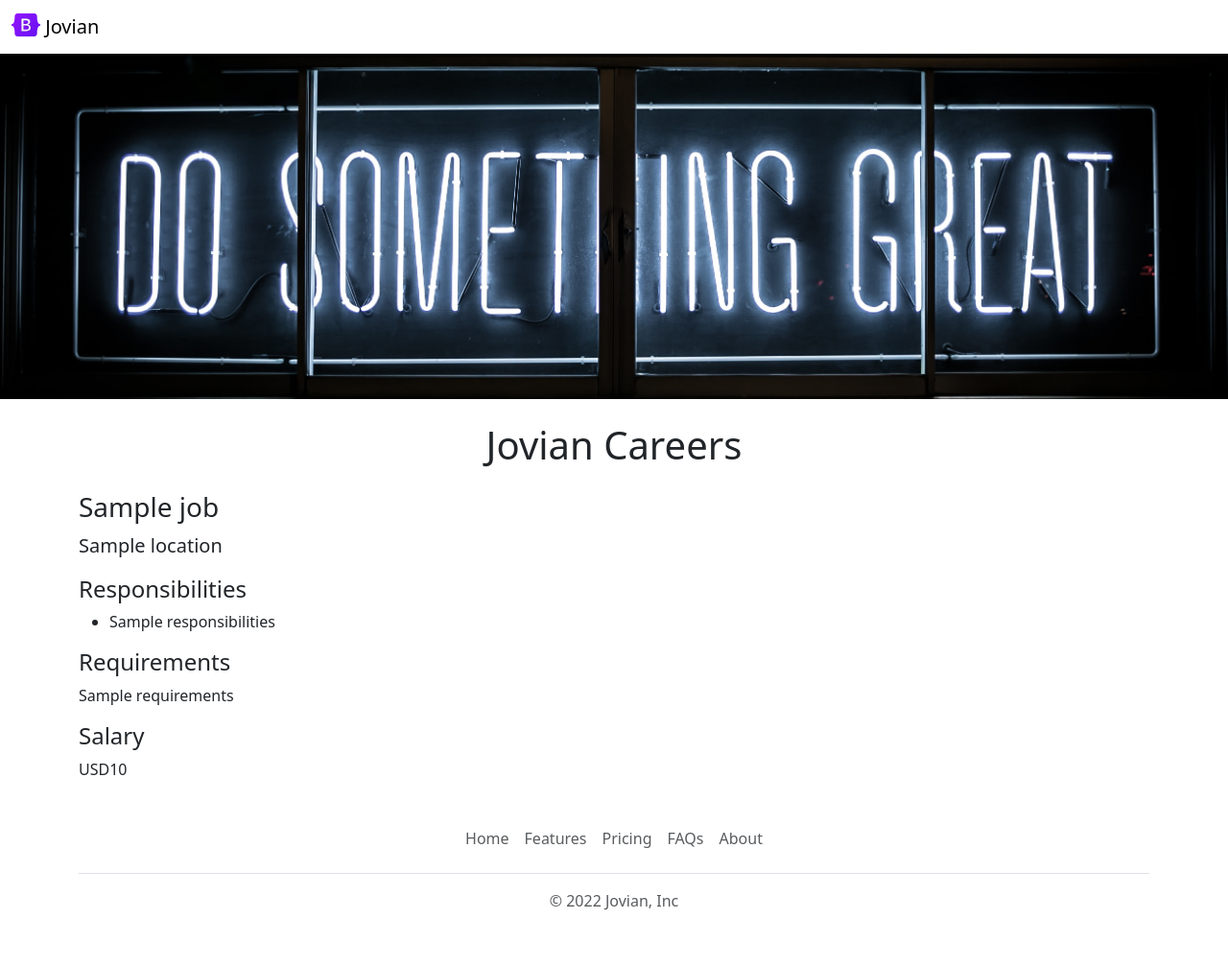
After one commit to prajwalhire-dev/jovian_career_V2, a Flask app: template templates/jobpage.html in a window 1280 px wide. The commit adds this page. Shown: the whole page at 96% size. Run offline with Flask 3, Linux system fonts and the light colour scheme; the template is opened without the code that fills it: most values are stand-ins (such as "Sample title", 1, 10 or a date in 2020).

Commit message:
Dynamic pages for each jobs

```diff
--- a/app.py
+++ b/app.py
@@ -1,23 +1,32 @@
 from flask import Flask, render_template, jsonify
-from database import load_jobs_from_db
+from database import load_jobs_from_db, load_job_from_db
 
 #here app is just an object of the class Flask
 #by below we created a flask application
-app = Flask(__name__) # in python __name__ is used for how a particular script was invoked, like if the script is invoked by python app.py then it has '__main__' as o/p & if u use other the ans will be different
-
-
-
+app = Flask(
+  __name__
+)  # in python __name__ is used for how a particular script was invoked, like if the script is invoked by python app.py then it has '__main__' as o/p & if u use other the ans will be different
 
 
 @app.route('/')
 def hello_world():
   jobs = load_jobs_from_db()
-  return render_template('home.html', jobs = jobs, company_name = 'Jovian')
+  return render_template('home.html', jobs=jobs, company_name='Jovian')
+
 
 @app.route('/api/jobs')
 def list_jobs():
   jobs = load_jobs_from_db()
   return jsonify(jobs)
 
+
+@app.route('/job/<id>')
+def show_job(id):
+  job = load_job_from_db(id)
+  if not job:
+    return "Not Found", 404
+  return render_template('jobpage.html', job=job)
+
+
 if __name__ == '__main__':
-  app.run(host = '0.0.0.0', debug = True)
+  app.run(host='0.0.0.0', debug=True)
--- /dev/null
+++ b/templates/banner.html
@@ -0,0 +1,10 @@
+<style>
+#banner{
+  height: 360px;
+  width:100%;
+  object-fit:cover;
+  margin-bottom:16px;
+
+}
+</style>
+<img class = 'img-fluid' id = 'banner' src = 'https://jovian-project.prajwalhiremat2.repl.co/static/banner.jpg' >
--- /dev/null
+++ b/templates/bootstrap.html
@@ -0,0 +1,3 @@
+<meta charset="utf-8">
+<meta name="viewport" content="width=device-width, initial-scale=1">
+<link href="https://cdn.jsdelivr.net/npm/bootstrap@5.3.0-alpha1/dist/css/bootstrap.min.css" rel="stylesheet" integrity="sha384-GLhlTQ8iRABdZLl6O3oVMWSktQOp6b7In1Zl3/Jr59b6EGGoI1aFkw7cmDA6j6gD" crossorigin="anonymous">
--- a/templates/jobitem.html
+++ b/templates/jobitem.html
@@ -10,6 +10,6 @@
   {% endif %}
 </div>
 <div class= 'col-3'>
-  <a href="mailto:prajwalhiremath2026@gmail.com?subject=Application%20for%20{{job['title']}}&body=My%20Name%20%3A%20%3CYour%20name%3E%0D%0AMy%20Resume%20link%20%3A%20%3CResume%20link%3E%0D%0AMy%20Likedin%20Profile%20%3A%20%3CLinked%20in%3E" type="button" class="btn btn-outline-primary">Apply now</a>
+  <a href="/job/{{job['id']}}" type="button" class="btn btn-outline-primary">Apply now</a>
 </div>
 </div>
--- /dev/null
+++ b/templates/jobpage.html
@@ -0,0 +1,31 @@
+<!DOCTYPE html>
+<html>
+  <head>
+    <title>{{job.title}} - Jovian Careers</title>
+    {% include 'bootstrap.html' %}
+  </head>
+  <body>
+    {% include 'nav.html' %}
+    {% include 'banner.html' %}
+    <div class='container'>
+      <h1 class='text-center mt-2 mb-4'>
+        Jovian Careers
+      </h1>
+      <h3>{{job.title}}</h3>
+      <p class = 'lead'>{{job.location}}</p>
+      <h4>Responsibilities</h4>
+      <ul>
+        {% for line in job.responsibilities.split("\n") %}
+        <li>{{line}}</li>
+        {% endfor %}
+      </ul>
+      <h4>Requirements</h4>
+      <p>{{job.requirements}}</p>
+      <h4>Salary</h4>
+      <p>{{job.currency}}{{job.salary}}</p>
+    </div>
+
+
+    {% include 'footer.html'%}
+  </body>
+</html>
--- a/templates/nav.html
+++ b/templates/nav.html
@@ -1,6 +1,6 @@
 <nav class="navbar shadow-sm fixed-top bg-white">
   <div class="container-fluid">
-    <a class="navbar-brand" href="#">
+    <a class="navbar-brand" href="/">
       <img src="/static/bootstrap-logo.svg" alt="Bootstrap" class = 'd-inline-block align-text-top'width="30" height="24">
       Jovian
     </a>
```
Also changed, not shown: database.py (+15 -8 lines), templates/home.html (+2 -12 lines).
